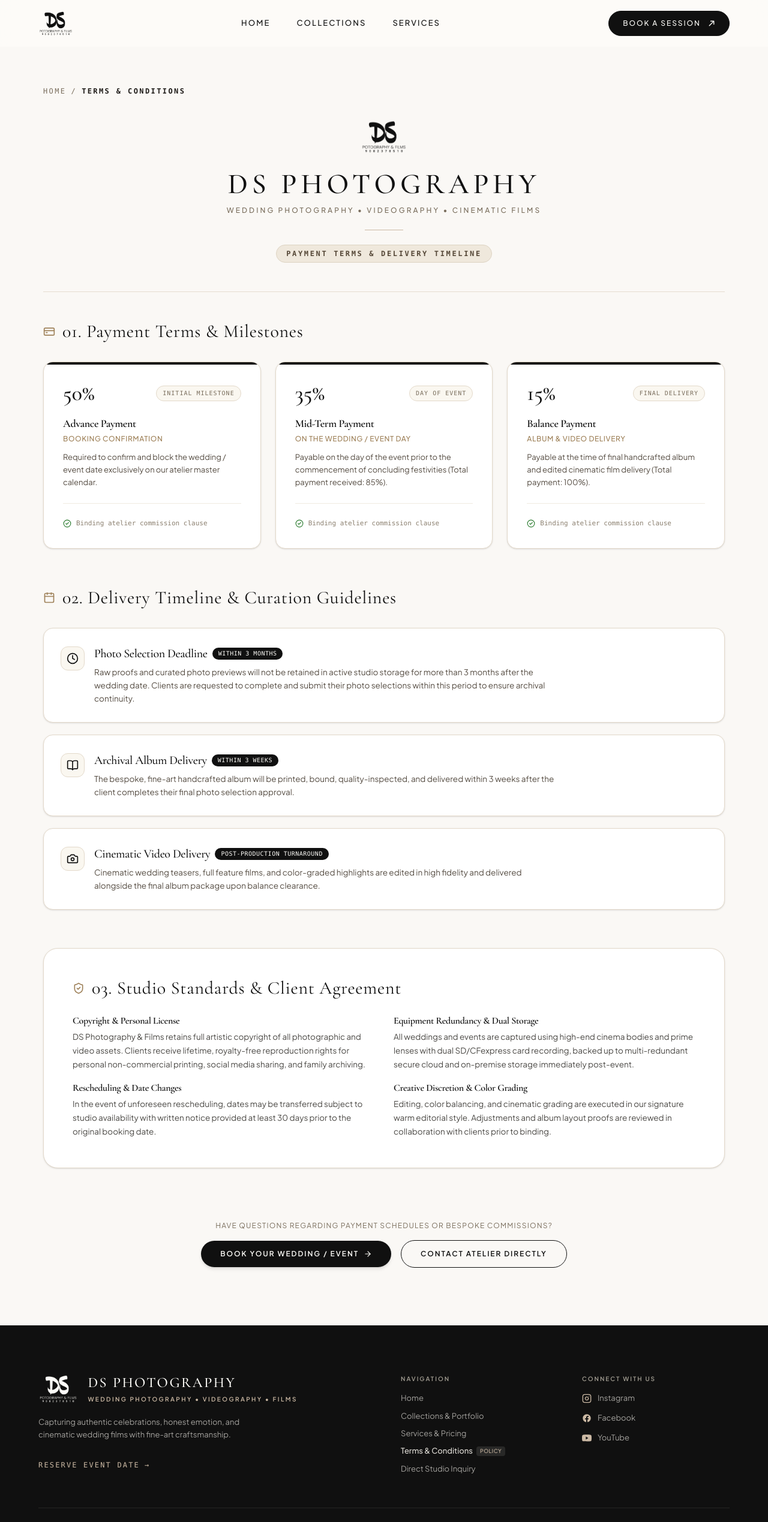
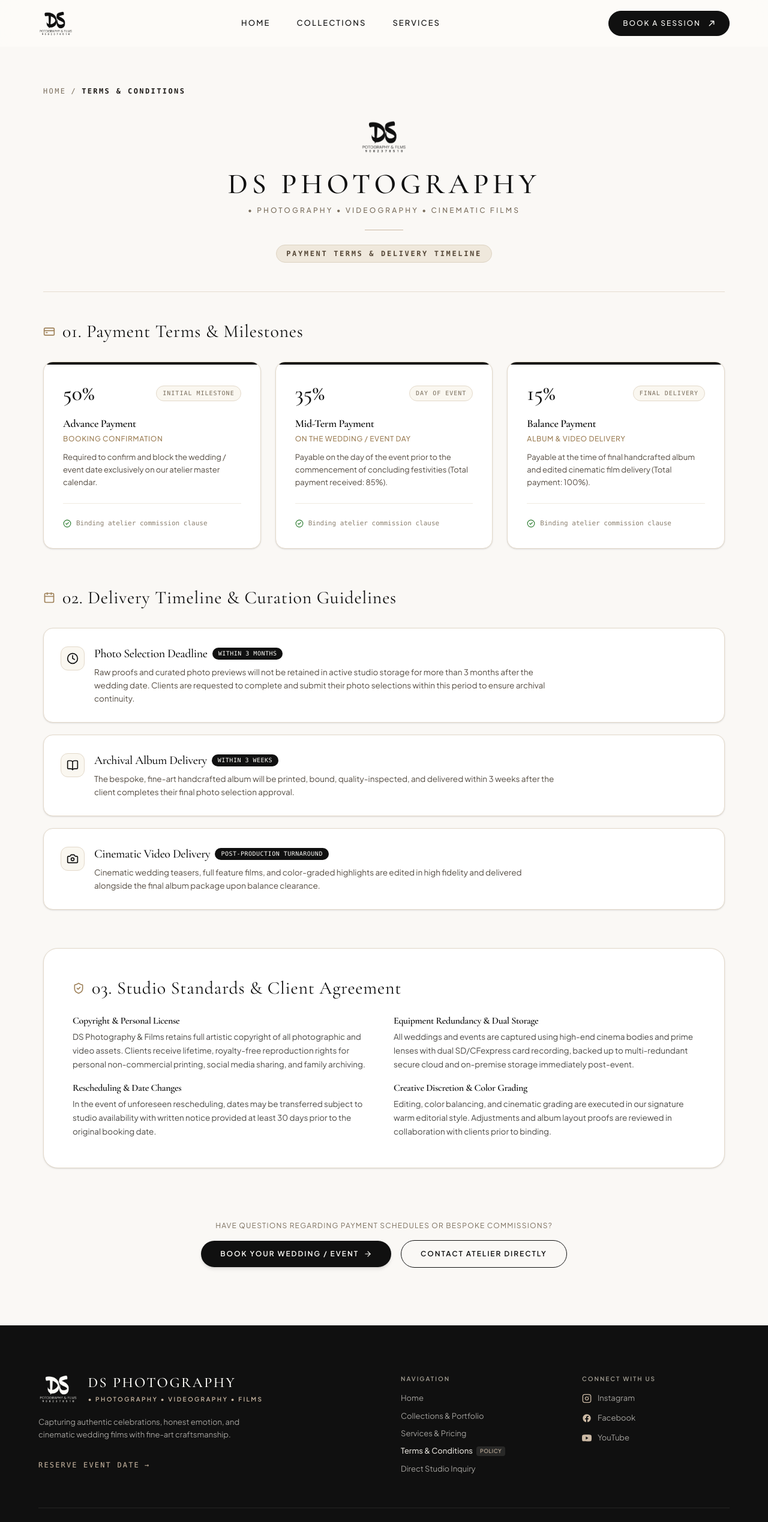
Before and after one commit to ashutosh607/DS-PORTFOLIO, a React (Vite) app in the folder frontend/: page /terms in a window 1280 px wide. Shown: the top 2538 px of the page at 60% size. Built offline with nearby package versions, Linux system fonts and the light colour scheme; no server answers.

Commit message:
minor changes in footer

```diff
--- a/frontend/src/components/layout/Footer.jsx
+++ b/frontend/src/components/layout/Footer.jsx
@@ -76,7 +76,7 @@ export default function Footer({ onOpenInquiry }) {
                   DS PHOTOGRAPHY
                 </span>
                 <span className="font-sans text-[10px] tracking-[0.24em] text-[#CBB9A4] uppercase font-semibold mt-1">
-                  Wedding Photography • Videography • Films
+                  • Photography • Videography • Films
                 </span>
               </div>
             </div>
--- a/frontend/src/pages/terms/TermsPage.jsx
+++ b/frontend/src/pages/terms/TermsPage.jsx
@@ -92,7 +92,7 @@ export default function TermsPage({ onOpenInquiry }) {
             </h1>
 
             <p className="font-sans text-[11px] sm:text-xs tracking-[0.26em] uppercase text-[#7A6E5D] font-medium">
-              Wedding Photography • Videography • Cinematic Films
+              • Photography • Videography • Cinematic Films
             </p>
 
             <div className="w-16 h-[1.5px] bg-[#CBB9A4] my-3" />
```
